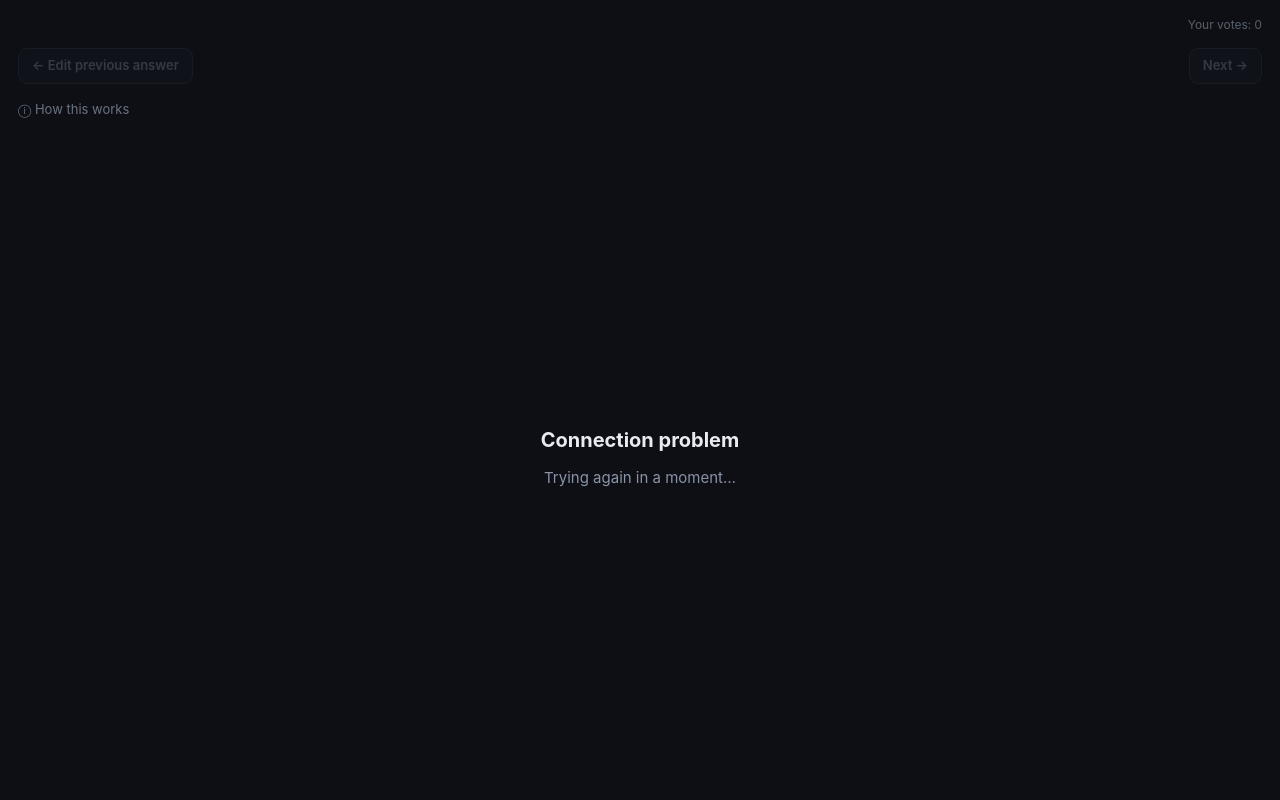
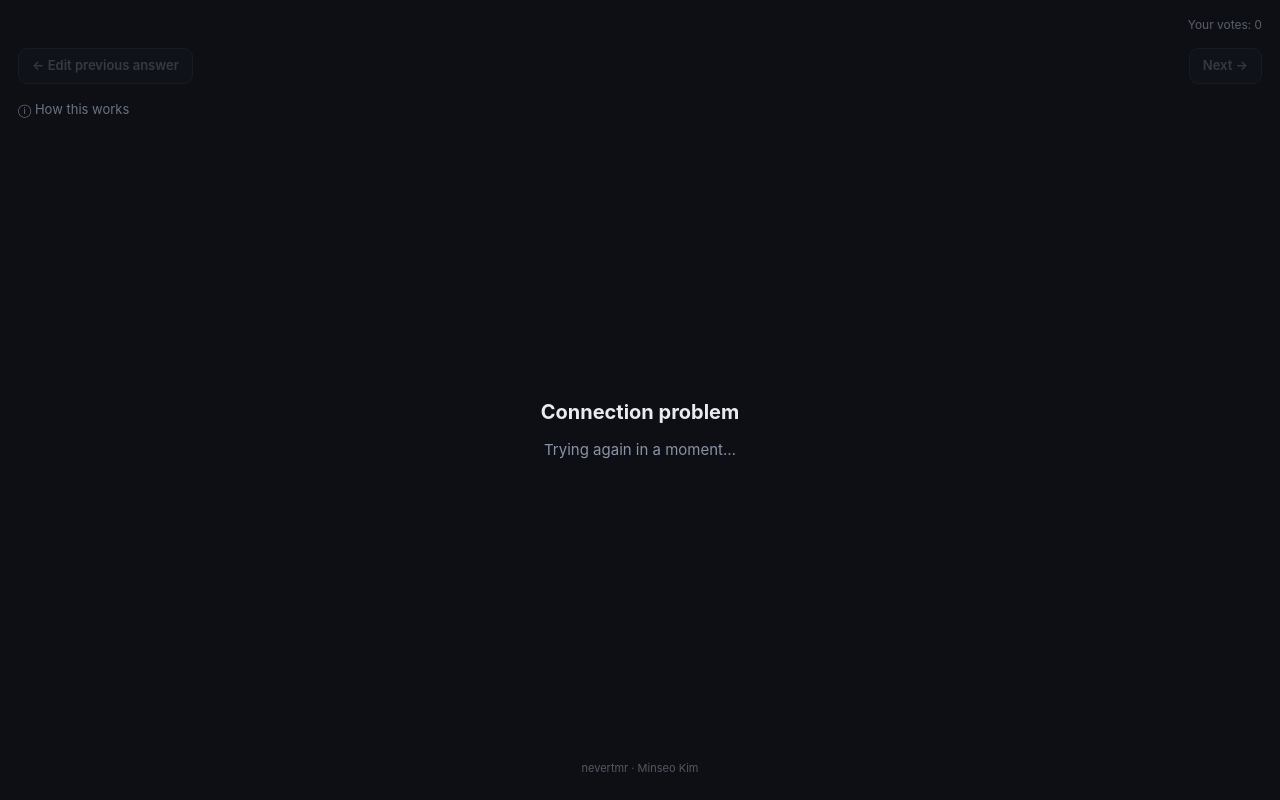
Before and after one commit to nevertmr/rollout-vote, a plain HTML site: page index.html in a window 1280 px wide. Drawn offline with Linux system fonts and the light colour scheme; no server answers.

Commit message:
Add footer credit

```diff
--- a/index.html
+++ b/index.html
@@ -64,6 +64,7 @@
     <h2 id="stateTitle"></h2>
     <div id="stateBody"></div>
   </div>
+  <footer class="credit"><a href="https://github.com/nevertmr">nevertmr</a> &middot; Minseo Kim</footer>
 </div>
 <div id="preload"></div>
 
--- a/static/vote.css
+++ b/static/vote.css
@@ -140,3 +140,8 @@ details.help p{margin:8px 0 0; max-width:64ch; line-height:1.6}
 @media (max-height:620px) and (min-width:1001px){
   .cell{aspect-ratio:auto; height:min(38vh,300px)}
 }
+
+/* 페이지 하단 크레딧 — 본문보다 눈에 띄지 않게 */
+.credit{margin:22px 0 4px;text-align:center;font-size:11px;color:var(--dim);opacity:0.55}
+.credit a{color:inherit;text-decoration:none}
+.credit a:hover{text-decoration:underline}
```
